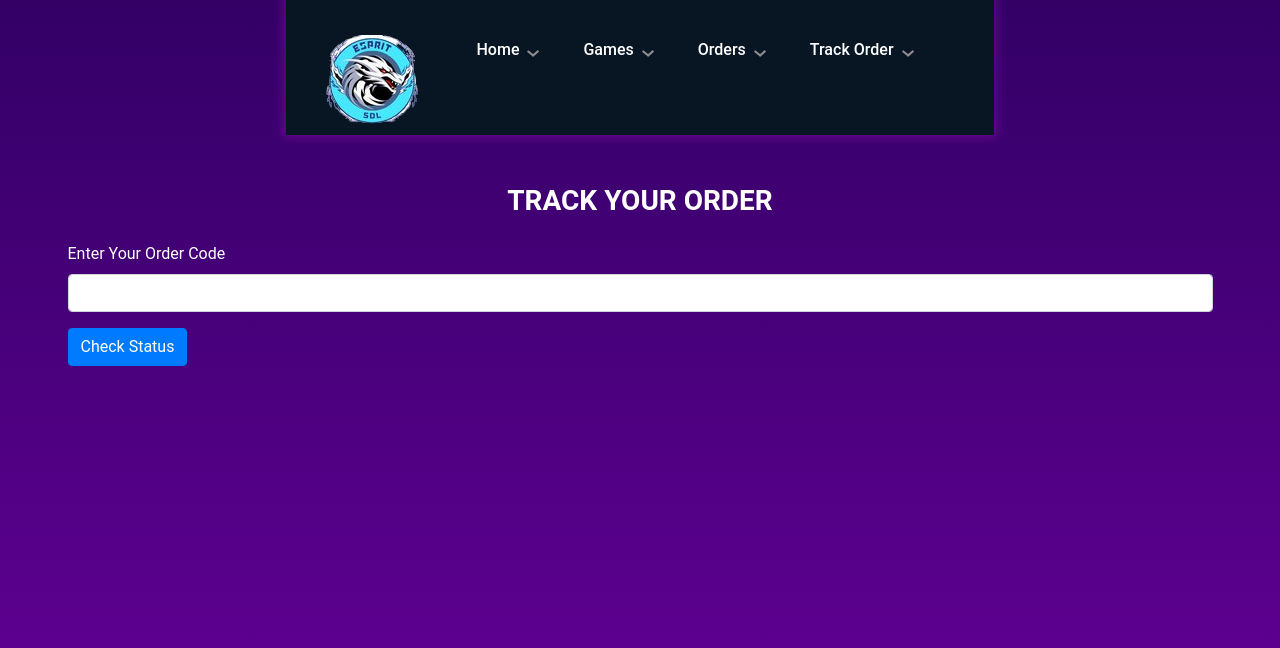
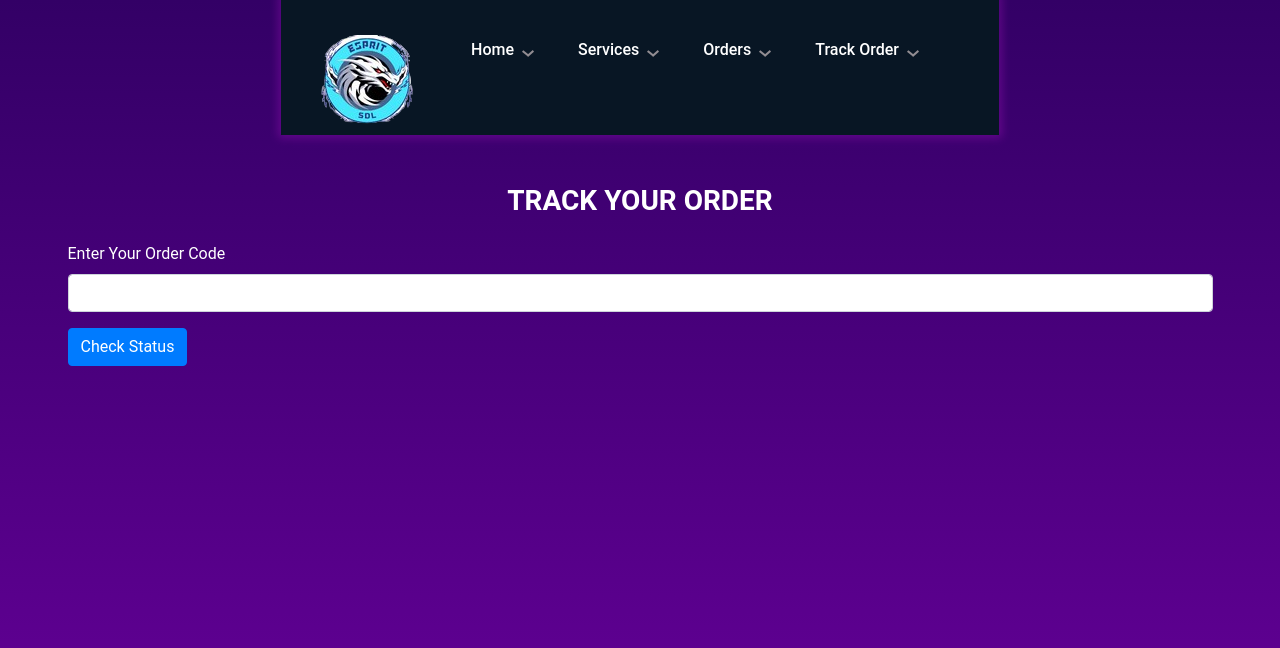
Before and after one commit to ESPRITSDL/web, a website: page track.html in a window 1280 px wide. Drawn offline with Linux system fonts and the light colour scheme.

Commit message:
Update track.html

```diff
--- a/track.html
+++ b/track.html
@@ -32,7 +32,7 @@
             <!-- Menu -->
             <ul class="main-menu primary-menu">
                 <li><a href="index.html">Home</a></li>
-                <li><a href="services.html">Games</a></li>
+                <li><a href="services.html">Services</a></li>
                 <li><a href="order.html">Orders</a></li>
                 <li><a href="track.html">Track Order</a></li>
             </ul>
```
